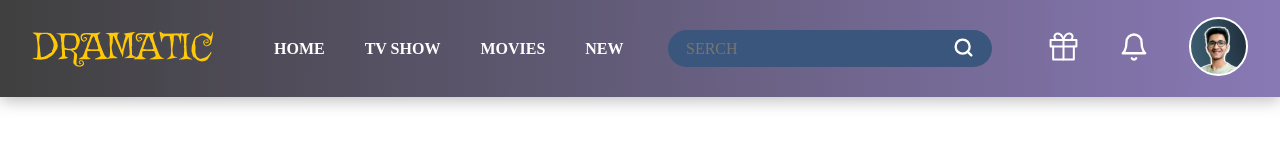
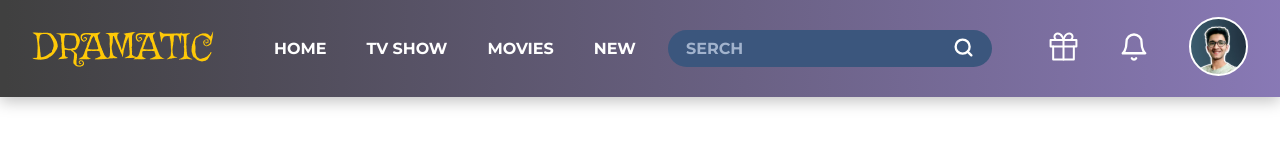
Before and after one commit to manar-mk/strong-intern, a React (Create React App) app: page / in a window 1280 px wide. Shown: the top 160 px of the page. Built offline with nearby package versions, Linux system fonts and the light colour scheme.

Commit message:
добавила шрифт

```diff
--- a/public/index.html
+++ b/public/index.html
@@ -4,26 +4,20 @@
     <meta charset="utf-8" />
     <link rel="icon" href="%PUBLIC_URL%/favicon.ico" />
     <meta name="viewport" content="width=device-width, initial-scale=1" />
+    <link rel="preconnect" href="https://fonts.googleapis.com" />
+    <link rel="preconnect" href="https://fonts.gstatic.com" crossorigin />
+    <link
+      href="https://fonts.googleapis.com/css2?family=Montserrat:wght@400;500;600;700;900&display=swap"
+      rel="stylesheet"
+    />
     <meta name="theme-color" content="#000000" />
     <meta
       name="description"
       content="Web site created using create-react-app"
     />
-    <link rel="apple-touch-icon" href="%PUBLIC_URL%/logo192.png" />
-    <!--
-      manifest.json provides metadata used when your web app is installed on a
-      user's mobile device or desktop. See https://developers.google.com/web/fundamentals/web-app-manifest/
-    -->
+
     <link rel="manifest" href="%PUBLIC_URL%/manifest.json" />
-    <!--
-      Notice the use of %PUBLIC_URL% in the tags above.
-      It will be replaced with the URL of the `public` folder during the build.
-      Only files inside the `public` folder can be referenced from the HTML.
 
-      Unlike "/favicon.ico" or "favicon.ico", "%PUBLIC_URL%/favicon.ico" will
-      work correctly both with client-side routing and a non-root public URL.
-      Learn how to configure a non-root public URL by running `npm run build`.
-    -->
     <title>React App</title>
   </head>
   <body>
--- a/src/style/style.css
+++ b/src/style/style.css
@@ -4,6 +4,7 @@
   box-sizing: border-box;
   font-family: inherit;
   color: inherit;
+  font-family: 'Montserrat', sans-serif;
 }
 
 html {
--- a/src/view/shared-components/Header/Header.module.css
+++ b/src/view/shared-components/Header/Header.module.css
@@ -35,7 +35,7 @@
   gap: 40px;
 }
 .navbar__item {
-  font-family: 'Montserrat';
+  font-family: 'Montserrat', sans-serif;
   font-style: normal;
   font-weight: 700;
   font-size: 16px;
@@ -57,6 +57,12 @@
 }
 .input__search::placeholder {
   width: 100%;
+  font-family: 'Montserrat';
+  font-style: normal;
+  font-weight: 700;
+  font-size: 16px;
+  line-height: 20px;
+  color: #a2b3cd;
 }
 .user__menu {
   display: flex;
```
Also changed, not shown: src/style/font.css (deleted).
